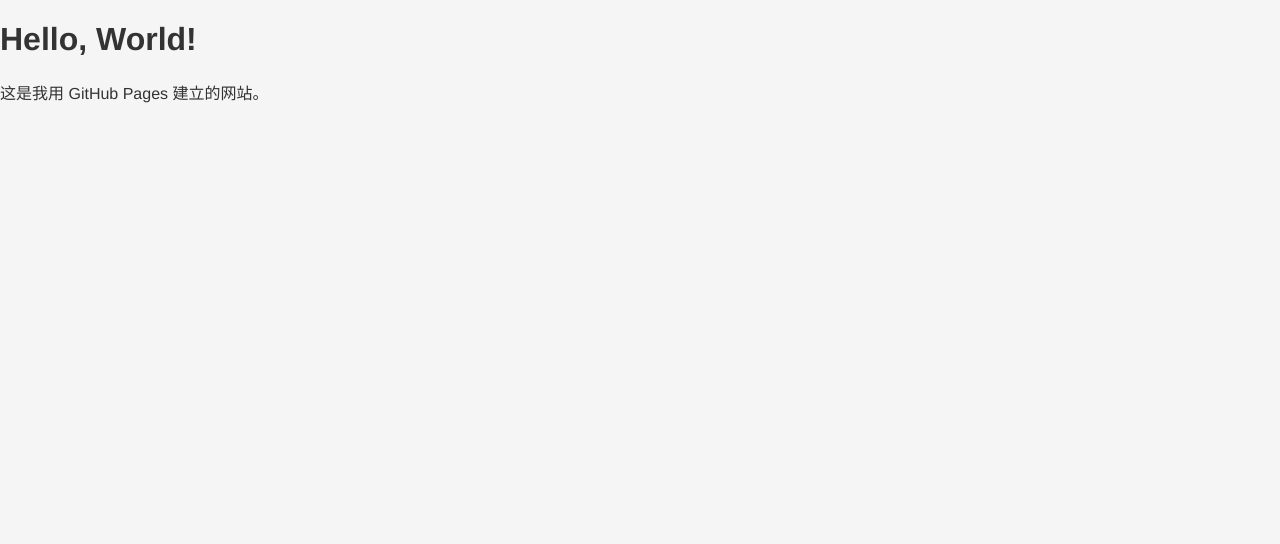
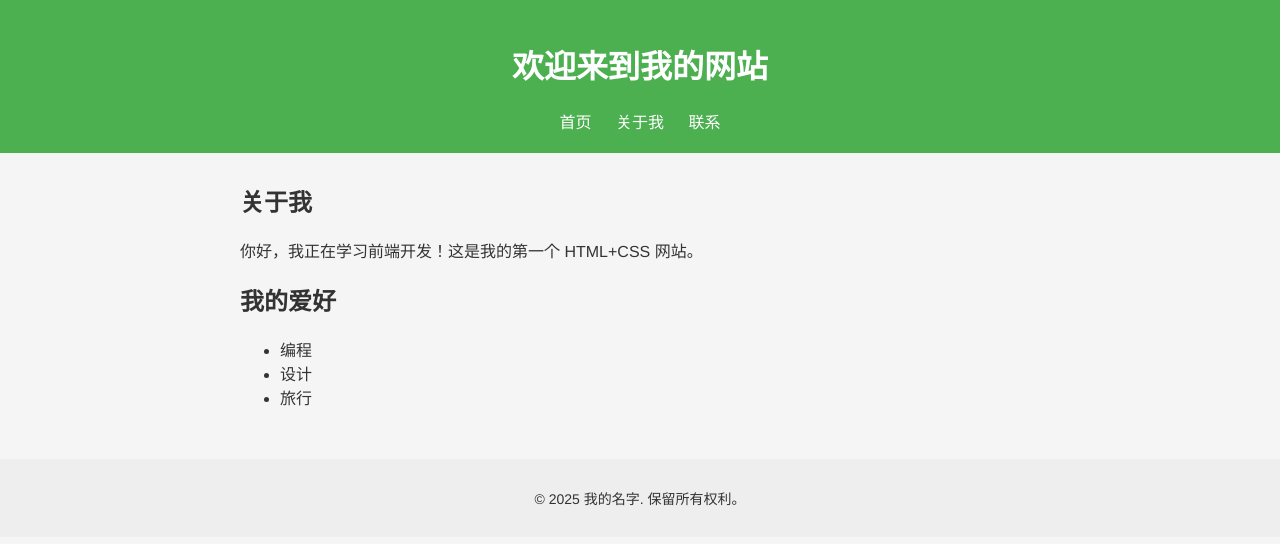
Before and after one commit to octedwinjy/yueyujy.github.io, a plain HTML site: page index.html in a window 1280 px wide. Drawn offline with Linux system fonts and the light colour scheme.

Commit message:
Update index.html

```diff
--- a/index.html
+++ b/index.html
@@ -1,12 +1,38 @@
 <!DOCTYPE html>
 <html lang="en">
 <head>
-  <meta charset="UTF-8">
-  <title>My Webpage</title>
-  <link rel="stylesheet" href="style.css">
+  <meta charset="UTF-8" />
+  <meta name="viewport" content="width=device-width, initial-scale=1.0" />
+  <title>我的个人网页</title>
+  <link rel="stylesheet" href="style.css" />
 </head>
 <body>
-  <h1>Hello, World!</h1>
-  <p>这是我用 GitHub Pages 建立的网站。</p>
+  <header>
+    <h1>欢迎来到我的网站</h1>
+    <nav>
+      <a href="#">首页</a>
+      <a href="#">关于我</a>
+      <a href="#">联系</a>
+    </nav>
+  </header>
+
+  <main>
+    <section>
+      <h2>关于我</h2>
+      <p>你好，我正在学习前端开发！这是我的第一个 HTML+CSS 网站。</p>
+    </section>
+    <section>
+      <h2>我的爱好</h2>
+      <ul>
+        <li>编程</li>
+        <li>设计</li>
+        <li>旅行</li>
+      </ul>
+    </section>
+  </main>
+
+  <footer>
+    <p>&copy; 2025 我的名字. 保留所有权利。</p>
+  </footer>
 </body>
 </html>
```
